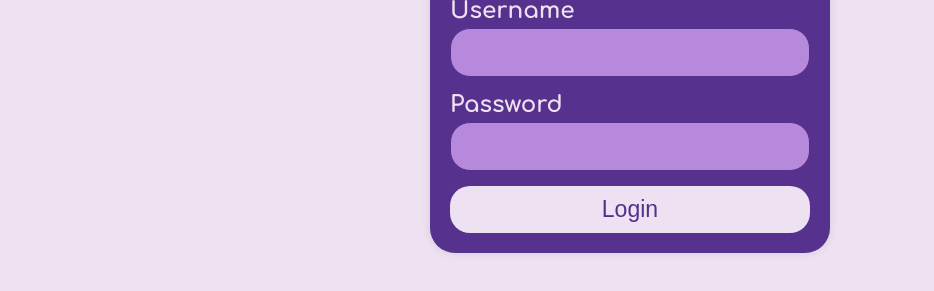
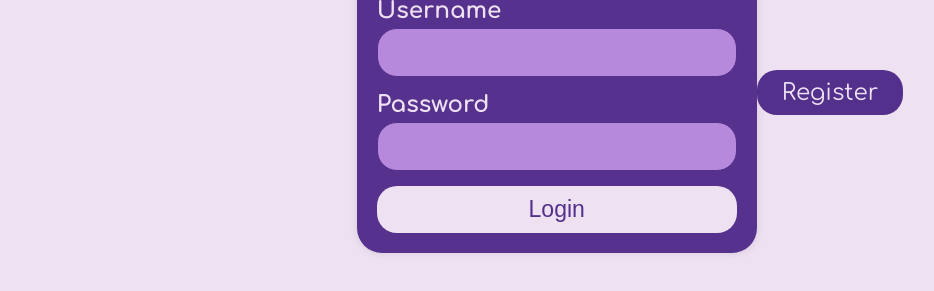
Before and after one commit to Trup10ka/Sofly, a plain HTML site: page index.html in a window 1280 px wide. Shown: the part 313-604 px from the top of the page, without its empty margins (10-944 px from the left). Drawn offline with Linux system fonts and the light colour scheme.

Commit message:
Add register button

```diff
--- a/index.html
+++ b/index.html
@@ -23,5 +23,6 @@
             <button type="submit">Login</button>
         </form>
     </div>
+    <a href="/register" class="register-button">Register</a>
 </body>
 </html>
--- a/public/style.css
+++ b/public/style.css
@@ -79,6 +79,23 @@ form label, h2 {
     background-color: #edd8f6;
 }
 
+.register-button {
+    margin-top: 10px;
+    padding: 10px 25px;
+    background-color: #53308B;
+    border: none;
+    color: #EDE1F2;
+    border-radius: 20px;
+    cursor: pointer;
+    text-align: center;
+    display: block;
+    text-decoration: none;
+}
+
+.register-button:hover {
+    background-color: #43206B;
+}
+
 .comfortaa-normal {
   font-family: "Comfortaa", sans-serif;
   font-optical-sizing: auto;
```
